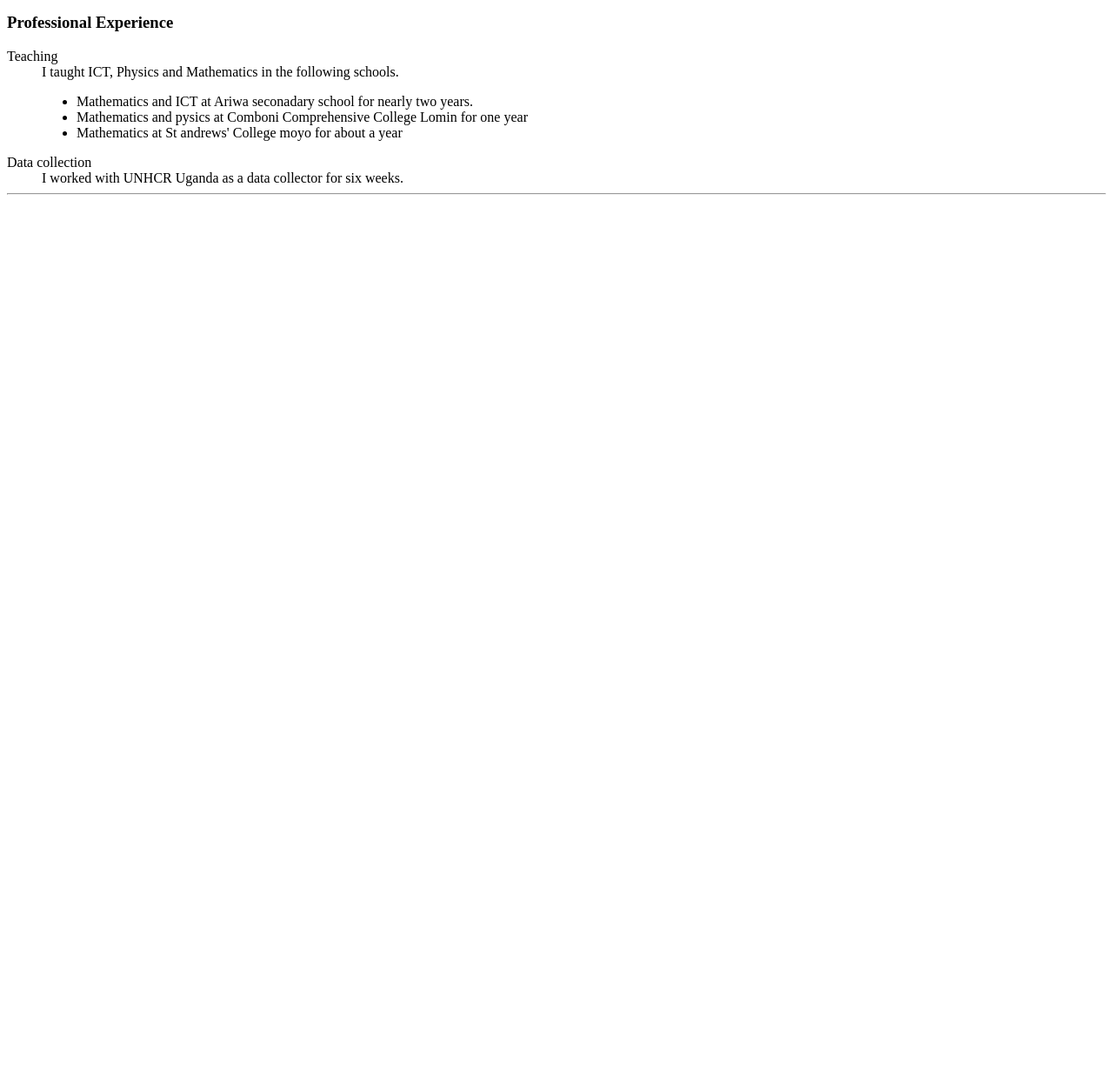
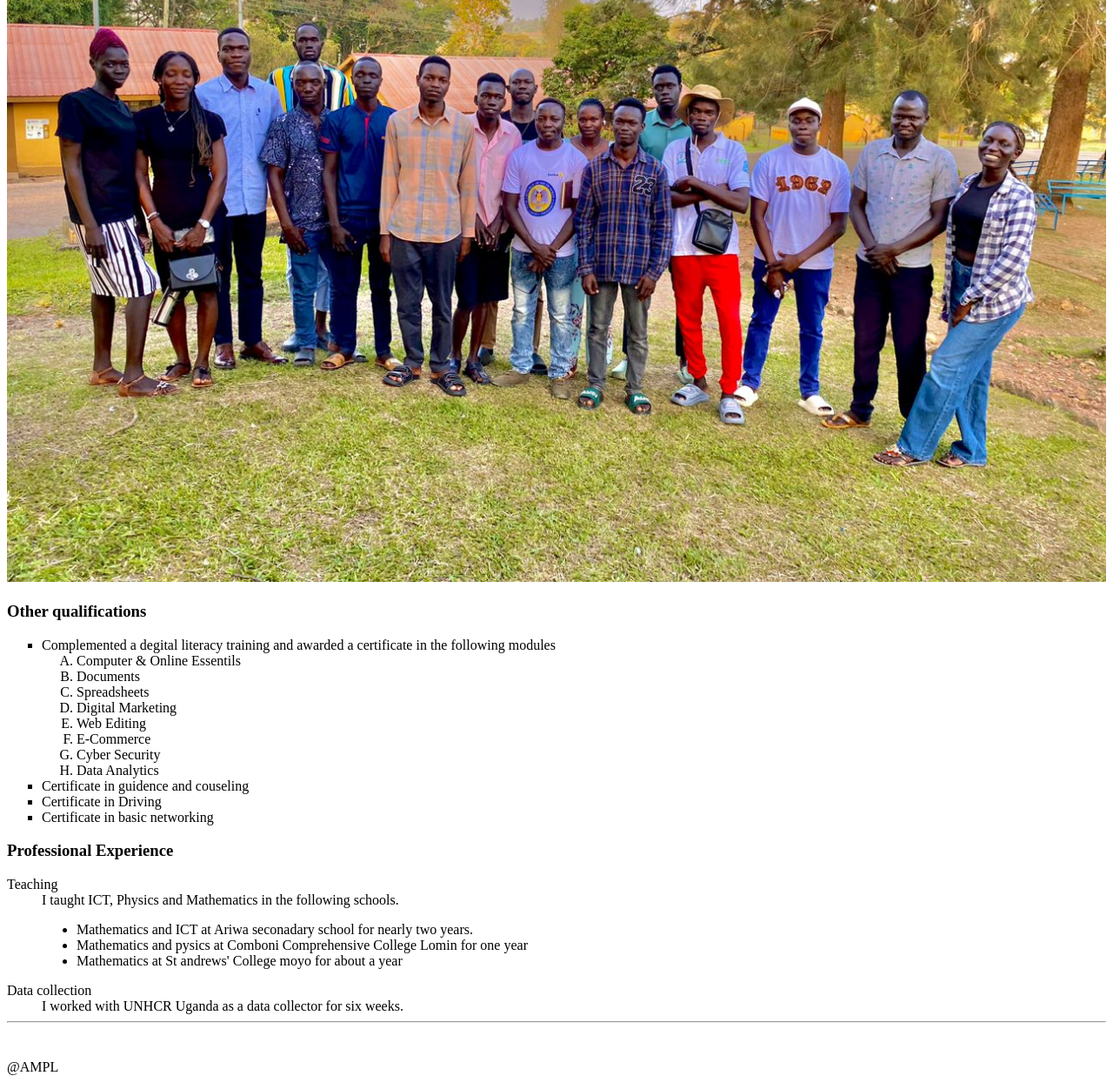
Before and after one commit to musapaul-ux/my-website, a plain HTML site: page about.html in a window 1280 px wide. Shown: the part 660-1912 px from the top of the page at 87% size. Before the commit the page ends 918 px from the top, so only its background shows below. Drawn offline with Linux system fonts and the light colour scheme.

Commit message:
Update about.html

```diff
--- a/about.html
+++ b/about.html
@@ -46,6 +46,7 @@
 				</tr>
 
 			 </table>
+					<img src="image8.jpg" alt="me and my colleagues" width ="100%">
 
 			 <h3>Other qualifications</h3>
 			 <ul type="square">
@@ -78,6 +79,7 @@
 				<dd>I worked with UNHCR Uganda as a data collector for six weeks.</dd>
 			<hr>
 				<br>
+			<P>@AMPL</P>
 
 
 		</body>
```
